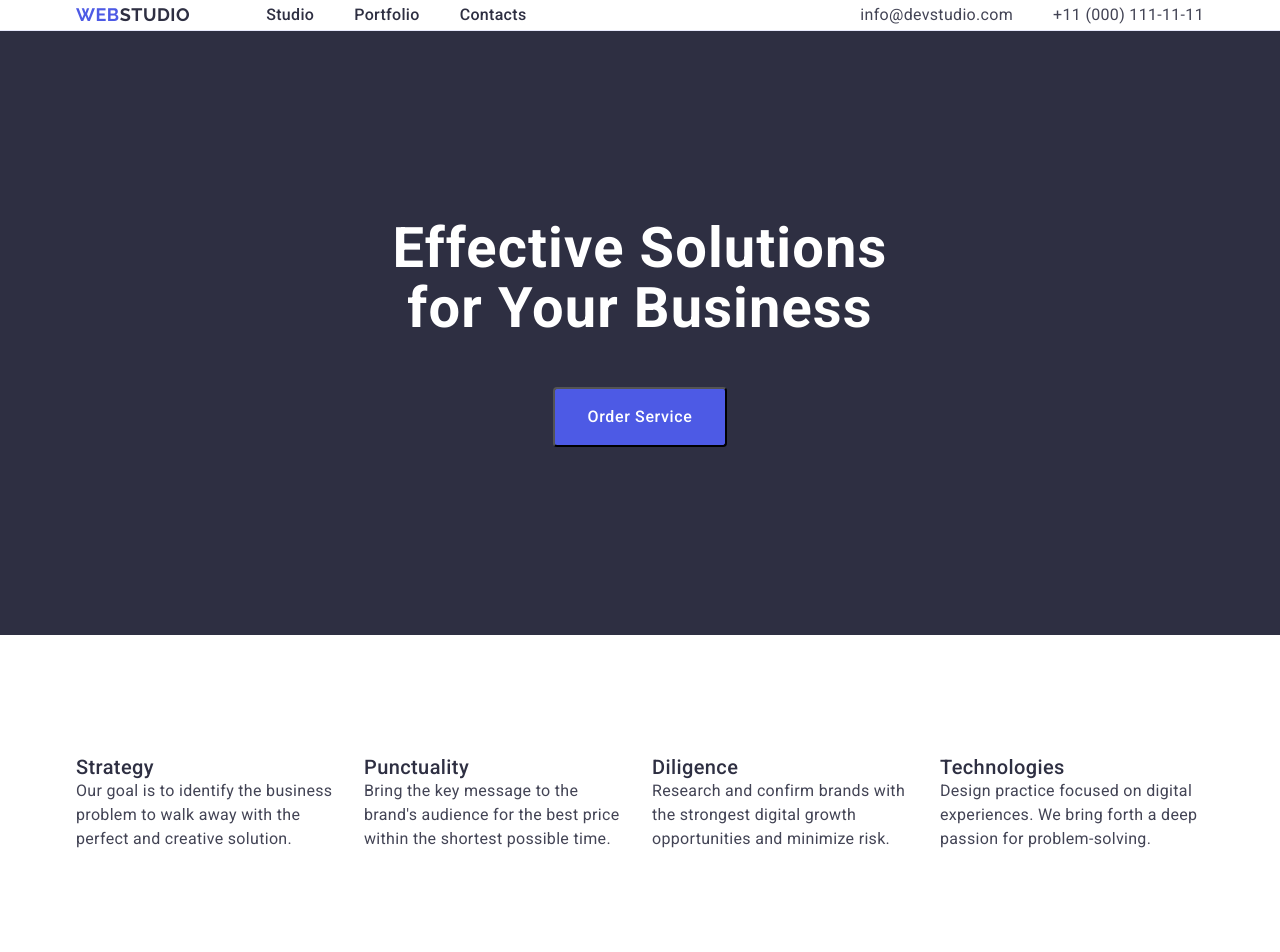
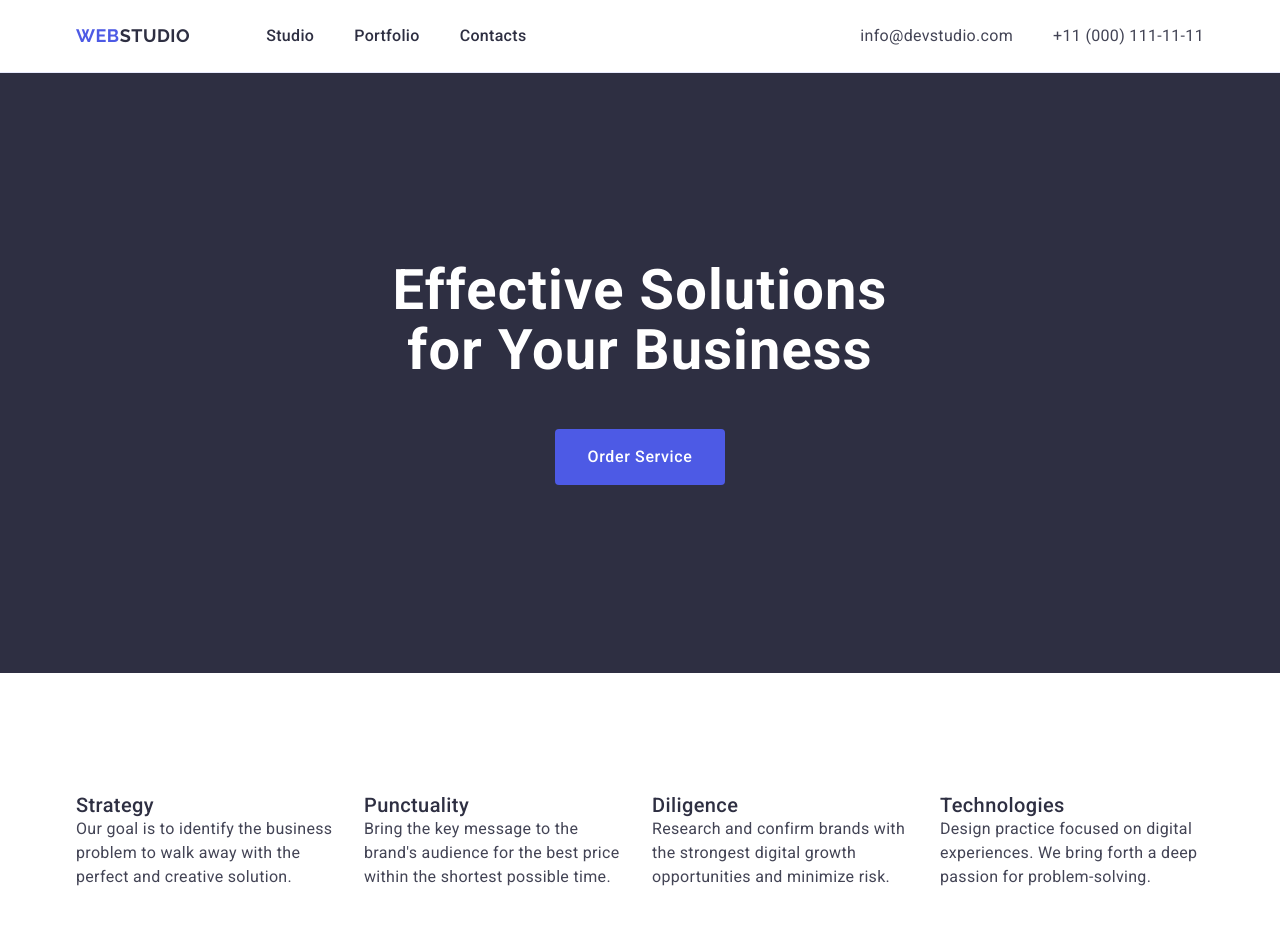
Before and after one commit to Elinagrbn/goit-markup-hw-03, a plain HTML site: page index.html in a window 1280 px wide. Shown: the top 952 px of the page. Drawn offline with nearby package versions, Linux system fonts and the light colour scheme.

Commit message:
add full project

```diff
--- a/css/styles.css
+++ b/css/styles.css
@@ -207,12 +207,20 @@ header .container {
   gap: 40px;
   margin-left: 76px;
 }
+.page-nav a {
+  display: block;
+  padding: 24px 0;
+}
 .contacts ul {
   display: flex;
   gap: 40px;
 }
 .contacts {
   margin-left: auto;
+}
+.contacts a {
+  display: block;
+  padding: 24px 0;
 }
 .page-title.section {
   padding: 188px 0;
@@ -229,6 +237,7 @@ header .container {
 .container .btn {
   display: flex;
   margin-top: 48px;
+  border: none;
 }
 .features .container {
   display: flex;
@@ -253,6 +262,7 @@ img {
   display: flex;
   gap: 24px;
 }
+
 .features li {
   width: calc((100% - 72px) / 4);
 }
@@ -294,7 +304,8 @@ img {
   width: 100%;
 }
 .team h3,
-.portfolio h3 {
+.portfolio h3,
+.features {
   margin-bottom: 8px;
 }
 
```
